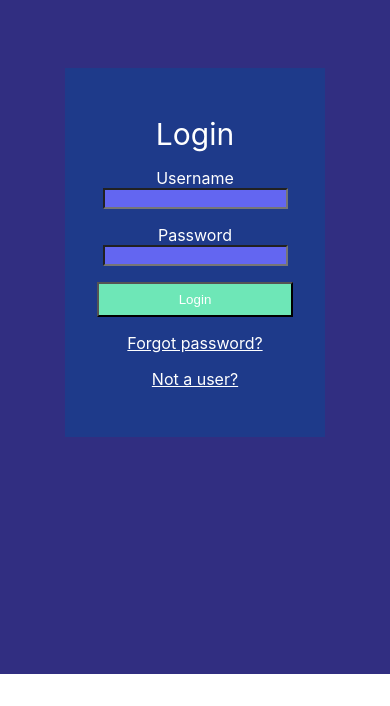
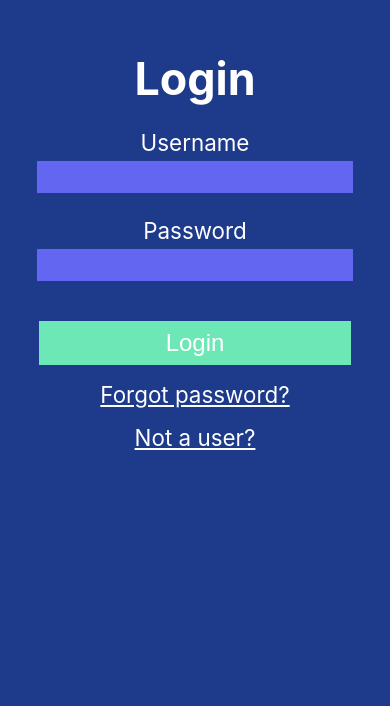
Before and after one commit to miridium-electrode/erp, a React (Create React App) app in the folder web/: page / in a window 390 px wide. Shown: the part 170-876 px from the top of the page. Before the commit the page ends 844 px from the top, so only its background shows below. Built offline with nearby package versions, Linux system fonts and the light colour scheme.

Commit message:
login page responsive on mobile

```diff
--- a/web/src/pages/login-page/style.scss
+++ b/web/src/pages/login-page/style.scss
@@ -1,3 +1,5 @@
+$mobile: 636px;
+
 .loginbox {
     display: flex;
     flex-direction: column;
@@ -7,34 +9,66 @@
     padding: 2rem;
     h1 {
         color: white;
+        font-weight: bold;
         font-size: 1.875rem;
         line-height: 2.25rem;
-        margin: 1rem;
+        margin: 1.5rem;
+        @media(max-width: $mobile) {
+            margin-bottom: 2rem;
+            font-size: 2.8rem;
+        }
     }
     .field {
         display: flex;
         flex-direction: column;
         justify-content: center;
         align-items: center;
-        margin-bottom: 1rem;
+        margin-bottom: 1.5rem;
         label{
             color: white;
+            padding-bottom: 0.3rem;
+            @media(max-width: $mobile) {
+                font-size: 1.4rem;
+            }
         }
         input {
+            border: none;
             background-color: rgba(99, 102, 241, 1);
+            @media(max-width: $mobile) {
+                width: 80vw;
+                padding-bottom: 1rem;
+            }
         }
     }
     button {
+        border: none;
         color: white;
         background-color: rgba(110, 231, 183, 1);
-        padding-top: 0.5rem;
-        padding-bottom: 0.5rem;
-        padding-left: 5rem;
-        padding-right: 5rem;
-        margin-bottom: 1rem;
+        padding: {
+            top: 0.5rem;
+            bottom: 0.5rem;
+            left: 5rem;
+            right: 5rem;
+        }
+        margin: {
+            top: 1rem;
+            bottom: 1rem;
+        }
+        @media(max-width: $mobile) {
+            width: 80vw;
+            font-size: 1.5rem;
+        }
     }
     a {
         color: white;
         margin-bottom: 1rem;
+        @media(max-width: $mobile) {
+            font-size: 1.4rem;
+        }
+    }
+
+    @media(max-width: $mobile) {
+        width: 100vw;
+        height: 100vh;
     }
 }
```
